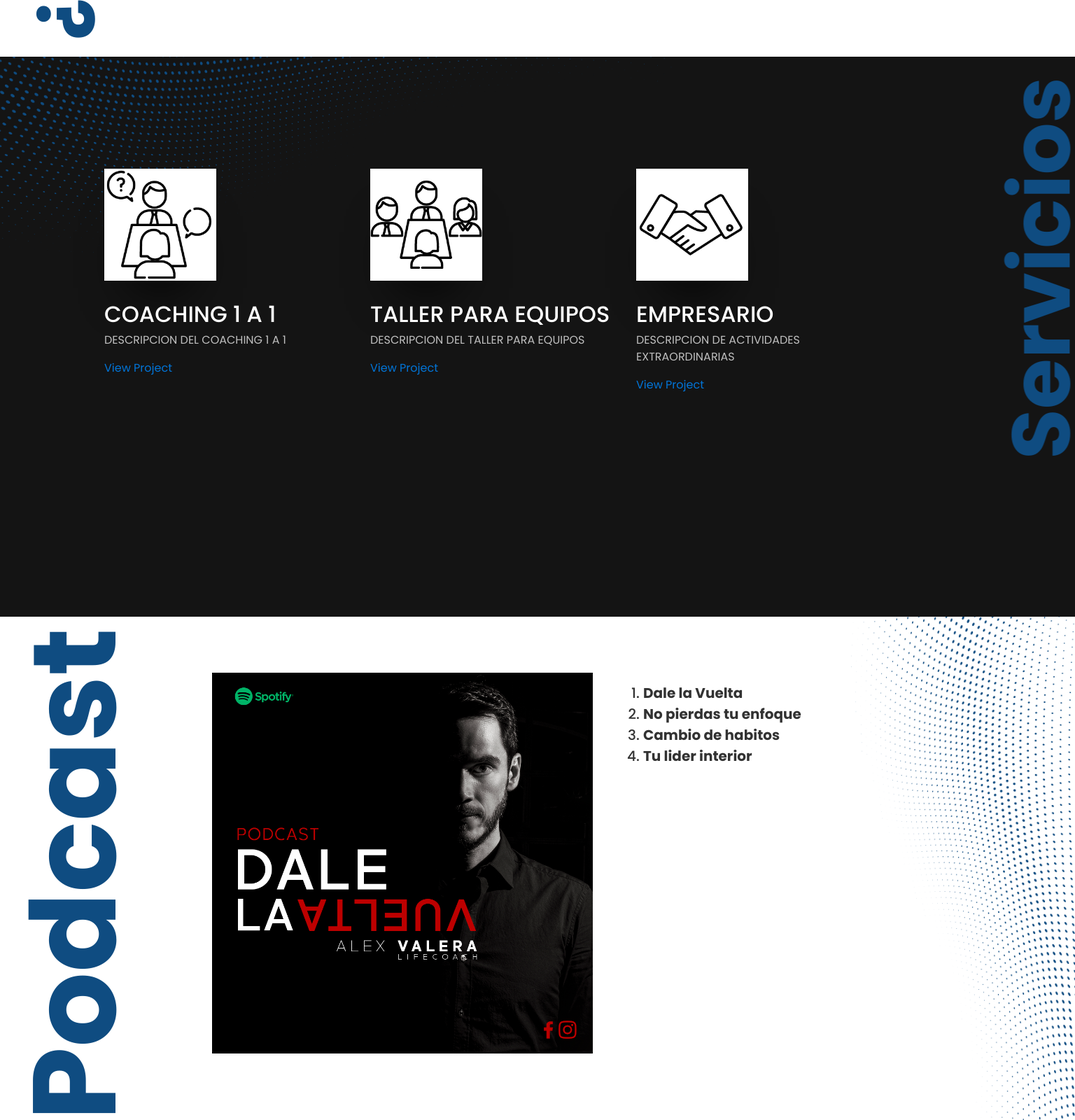
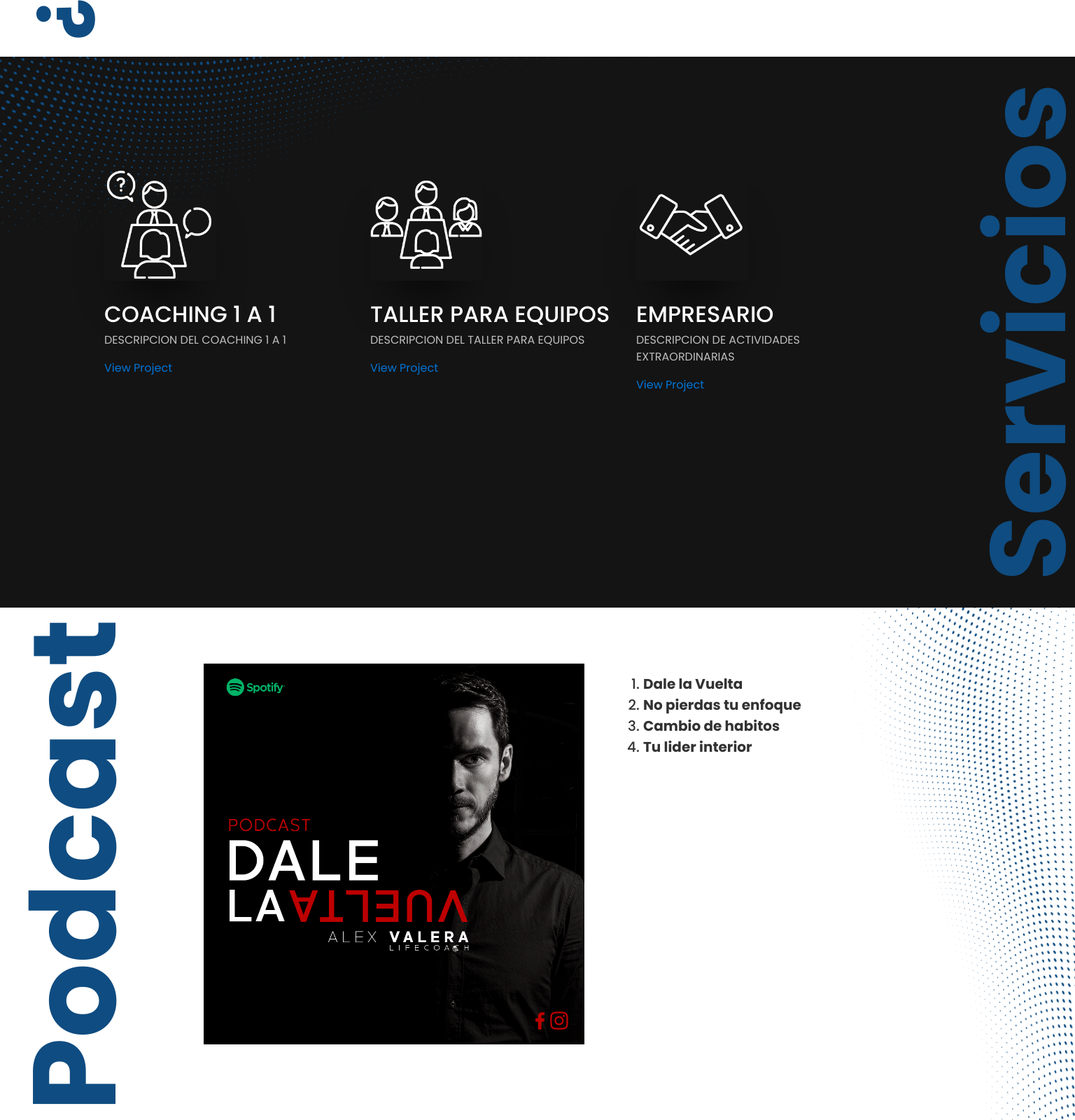
Before and after one commit to AktanTech/AVCouching, a PHP site: page /main.html in a window 1536 px wide. Shown: the part 1439-3039 px from the top of the page at 70% size. Run offline with PHP 8.4, Linux system fonts and the light colour scheme; some web fonts are replaced.

Commit message:
Last changes

```diff
--- a/css/style.css
+++ b/css/style.css
@@ -254,11 +254,13 @@ body{
 }
 
 header{
-  position: absolute;
+  position: fixed;
+  background-color: #000;
   left: 0;
   z-index: 100;
   padding: 45px;
   width: 100%;
+  padding-bottom: 10px;
 }
 table{
   display: inline;
@@ -774,7 +776,7 @@ header .menu:hover > span{
 }
 
 .services img{
-  background-color: #fff;;
+  /* background-color: #fff;; */
 }
 
 
@@ -1144,7 +1146,7 @@ svg #wheel {
 }
 
 .services-container .title{
-  font-size: 7.3em;
+  font-size: 8em;
   font-weight: bold;
   color: #0F4C81;
   padding: 0;
@@ -1153,6 +1155,32 @@ svg #wheel {
   transform: rotate(180deg);
   margin-top: 0.25em;
   margin-bottom: 0.25em;
+  margin-left: -0.25em;
+}
+
+@media(min-width: 1441px){
+  .services-container .title{
+    font-size: 9.5em;
+    font-weight: bold;
+    color: #0F4C81;
+    padding: 0;
+    margin: 0;
+    writing-mode: vertical-lr;
+    transform: rotate(180deg);
+    margin-top: 0.25em;
+    margin-bottom: 0.25em;
+    margin-left: -0.25em;
+  }
+
+  .podcast-info .title{
+    font-size: 9em;
+    font-weight: bold;
+    color: #0F4C81;
+    padding: 0;
+    margin: 0;
+    writing-mode: vertical-lr;
+    transform: rotate(180deg);
+  }
 }
 
 .info-services h2{
@@ -1370,7 +1398,7 @@ svg #wheel {
 .podcast-info img{
   height: 34em;
   margin-top: 4em;
-  margin-left: 2em;
+  margin-left: 1.25em;
 }
 
 #footer-main {
--- a/js/main.js
+++ b/js/main.js
@@ -437,21 +437,21 @@ if (hasTouch()) { // remove all :hover stylesheets
 
 
 
-$(window).ready(function(){
-    var wHeight = $(window).height();
-    console.log(wHeight)
+// $(window).ready(function(){
+//     var wHeight = $(window).height();
+//     console.log(wHeight)
 
-    $('.section-slide')
-    .height(wHeight)
-    .scrollie({
-        scrollOffset : -600,
-        scrollingInView : function(elem) {
-            var color = elem.data('text');
-            console.log(color)
-            $('.nav-option').css('color', color);
-        }
-    });
-});
+//     $('.section-slide')
+//     .height(wHeight)
+//     .scrollie({
+//         scrollOffset : -600,
+//         scrollingInView : function(elem) {
+//             var color = elem.data('text');
+//             console.log(color)
+//             $('.nav-option').css('color', color);
+//         }
+//     });
+// });
 
 
 $(document).ready( function() {
--- a/main.html
+++ b/main.html
@@ -169,7 +169,7 @@
           <!-- a image -->
            <div class="col-lg-4 box-animation" >
              <a href="" class="image lightbox services">
-               <img src="img/AV/coaching1a1.png" alt="">
+               <img src="img/AV/white-coaching1a1.png" alt="">
              </a>
              <div class="info-services">
                <h2>COACHING 1 A 1</h2>
@@ -181,7 +181,7 @@
            </div>
            <div class="col-lg-4 box-animation">
              <a href="" class="image lightbox services">
-               <img src="img/AV/equipos.png" alt="">
+               <img src="img/AV/White-equipos.png" alt="">
              </a>
              <div class="info-services">
                <h2>TALLER PARA EQUIPOS</h2>
@@ -193,7 +193,7 @@
            </div>
            <div class="col-lg-4 box-animation">
              <a href="" class="image lightbox services">
-               <img src="img/AV/empresarial.png" alt="">
+               <img src="img/AV/white-empresarial.png" alt="">
              </a>
              <div class="info-services">
                <h2>EMPRESARIO</h2>
```
Also changed, not shown: img/AV/White-equipos.png (added), img/AV/white-coaching1a1.png (added), img/AV/white-empresarial.png (added).
